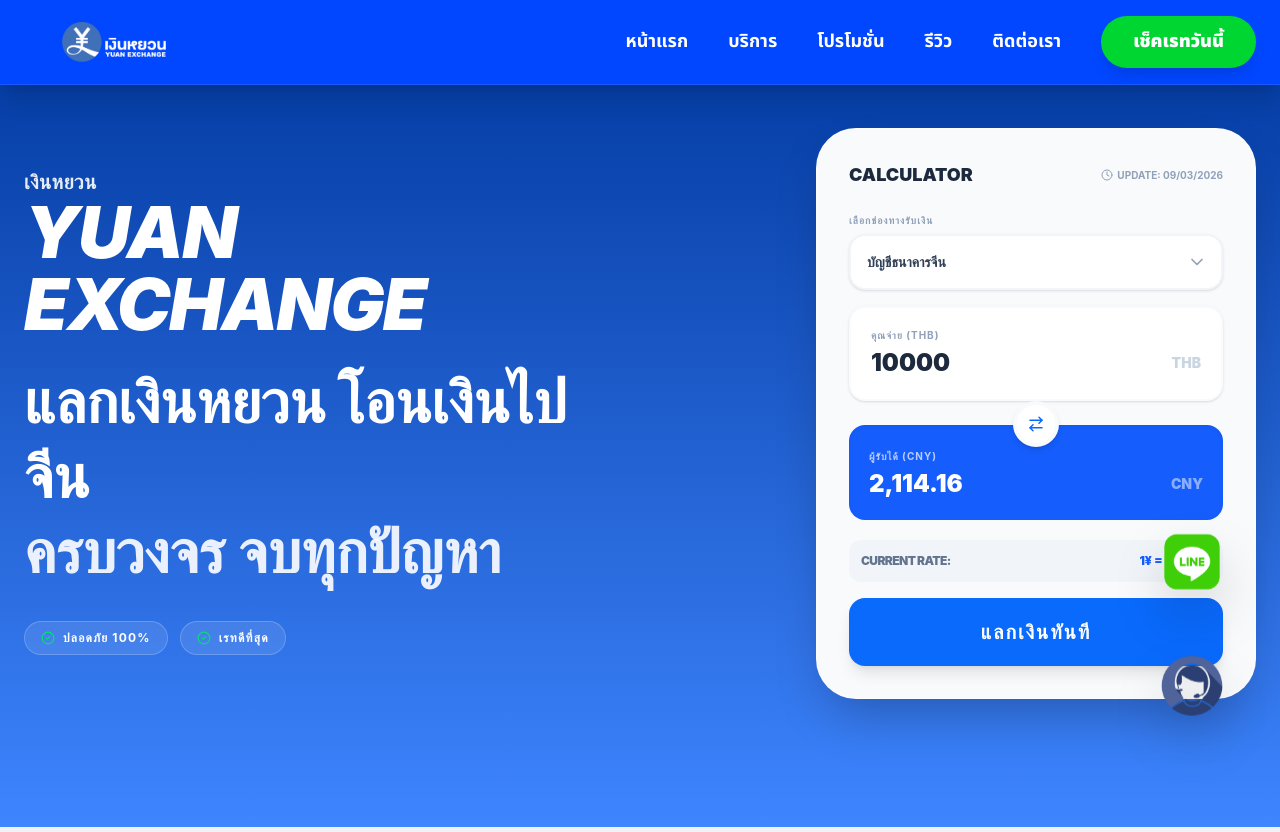
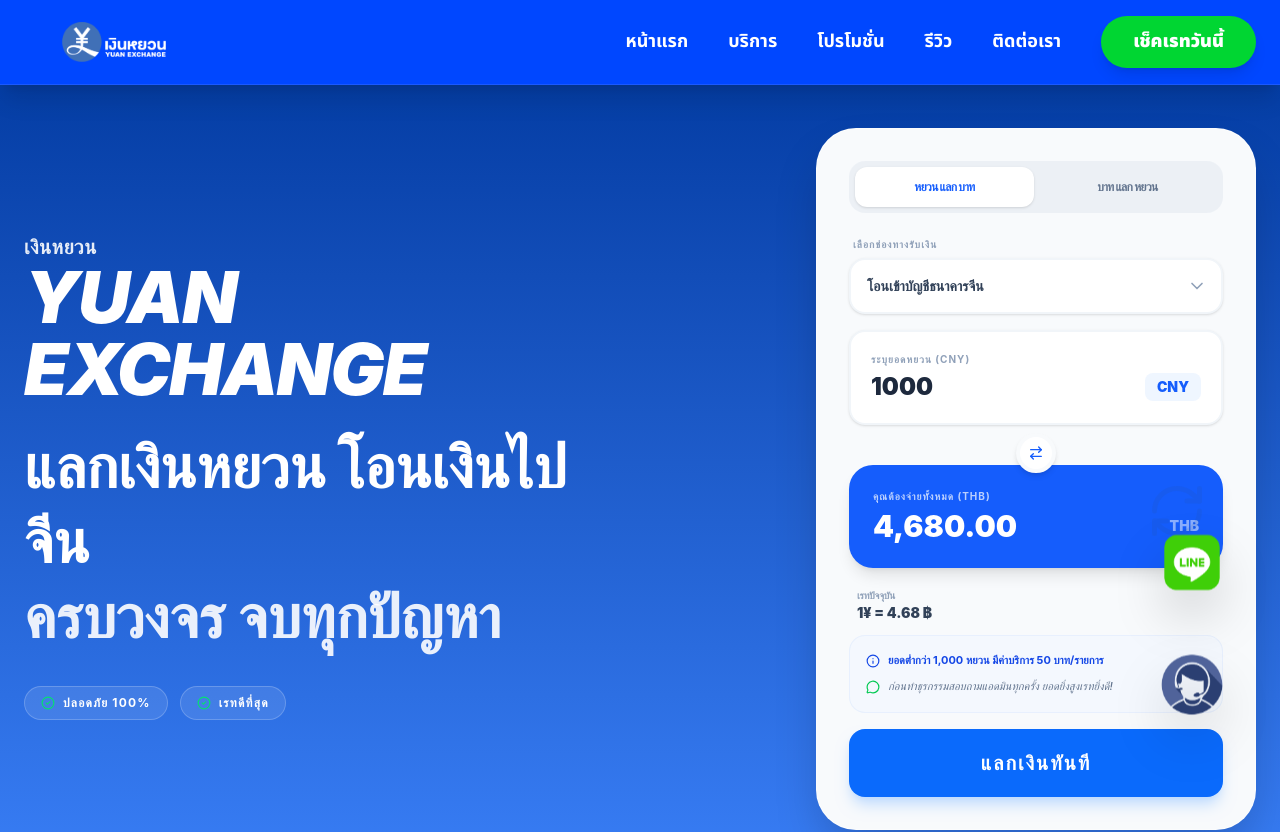
Before and after one commit to As619601/yuan-exchange, a Next.js app: page / in a window 1280 px wide. Shown: the top 832 px of the page. Built offline with nearby package versions, Linux system fonts and the light colour scheme.

Commit message:
Edit cal

```diff
--- a/app/components/home/Hero.tsx
+++ b/app/components/home/Hero.tsx
@@ -1,28 +1,20 @@
 'use client';
 import React, { useState, useMemo } from 'react';
-import { ArrowRightLeft, CheckCircle2, Clock, ChevronDown, Info, RefreshCw } from 'lucide-react';
+import { ArrowRightLeft, CheckCircle2, Clock, ChevronDown, Info, RefreshCw, MessageCircle } from 'lucide-react';
 
+// ⚙️ Configuration: ปรับเรทดิบที่นี่น่อ
 const RATE_CONFIG = {
-  bank: {
-    baseRate: 4.68,
-    bonus: 0.05,
-    thresholds: [{ minCNY: 100000, rate: 4.67 }, { minCNY: 50000, rate: 4.675 }]
-  },
-  digital: {
-    baseRate: 4.71,
-    alipayBonus: 0.03,
-    wechatBonus: 0,
-    minFeeThreshold: 1000,
-    feeAmount: 50,
-    thresholds: [{ minCNY: 100000, rate: 4.66 }, { minCNY: 50000, rate: 4.665 }, { minCNY: 10000, rate: 4.67 }]
-  },
-  pay: { fixedRate: 4.76, minFeeThreshold: 1000, feeAmount: 50 }
+  bank: 4.68,
+  digital: 4.71,
+  pay: 4.76,
+  minFeeThreshold: 1000,
+  feeAmount: 50
 };
 
 export default function HeroSection() {
-  const [amount, setAmount] = useState('10000');
+  const [calculationMode, setCalculationMode] = useState('CNYtoTHB');
+  const [amount, setAmount] = useState('1000');
   const [transferType, setTransferType] = useState('bank');
-  const [calculationMode, setCalculationMode] = useState('THBtoCNY');
 
   const lineLink = "https://line.me/R/ti/p/@yuanexchange";
 
@@ -31,43 +23,33 @@
     let rate = 0;
     let transferFee = 0;
 
-    switch (transferType) {
-      case 'bank': {
-        const config = RATE_CONFIG.bank;
-        const estCNY = calculationMode === 'THBtoCNY' ? inputNum / config.baseRate : inputNum;
-        const match = config.thresholds.find(t => estCNY >= t.minCNY);
-        rate = (match ? match.rate : config.baseRate) + config.bonus;
-        break;
-      }
-      case 'alipay':
-      case 'wechat': {
-        const config = RATE_CONFIG.digital;
-        const estCNY = calculationMode === 'THBtoCNY' ? inputNum / config.baseRate : inputNum;
-        const match = config.thresholds.find(t => estCNY >= t.minCNY);
-        const bonus = transferType === 'alipay' ? config.alipayBonus : config.wechatBonus;
-        rate = (match ? match.rate : config.baseRate) + bonus;
-        if (estCNY < config.minFeeThreshold) transferFee = config.feeAmount;
-        break;
-      }
-      case 'pay': {
-        const config = RATE_CONFIG.pay;
-        rate = config.fixedRate;
-        const estCNY = calculationMode === 'THBtoCNY' ? inputNum / rate : inputNum;
-        if (estCNY < config.minFeeThreshold) transferFee = config.feeAmount;
-        break;
-      }
-      default: rate = 4.70;
+    // 1. เลือกเรทดิบตามประเภท (ไม่มีบวก Bonus แล้วน่อ)
+    if (transferType === 'bank') {
+      rate = RATE_CONFIG.bank;
+    } else if (transferType === 'alipay' || transferType === 'wechat') {
+      rate = RATE_CONFIG.digital;
+    } else if (transferType === 'pay') {
+      rate = RATE_CONFIG.pay;
     }
 
+    // 2. เช็กค่าธรรมเนียมจากยอดหยวน
+    const totalCNY = calculationMode === 'CNYtoTHB' ? inputNum : (inputNum / rate);
+    if (totalCNY > 0 && totalCNY < RATE_CONFIG.minFeeThreshold) {
+      transferFee = RATE_CONFIG.feeAmount;
+    }
+
+    // 3. คำนวณตามโหมด
     let finalResult = 0;
-    if (calculationMode === 'THBtoCNY') {
+    if (calculationMode === 'CNYtoTHB') {
+      // หยวน -> บาท: (ยอดหยวน * เรท) + ค่าธรรมเนียม
+      finalResult = (inputNum * rate) + transferFee;
+    } else {
+      // บาท -> หยวน: (ยอดบาท - ค่าธรรมเนียม) / เรท
       finalResult = Math.max(0, (inputNum - transferFee) / rate);
-    } else {
-      finalResult = (inputNum * rate) + transferFee;
     }
 
     return {
-      currentRate: rate.toFixed(3),
+      currentRate: rate.toFixed(2),
       fee: transferFee,
       resultValue: finalResult
     };
@@ -101,88 +83,114 @@
 
         {/* Calculator Side */}
         <div className="flex flex-col items-center lg:items-end w-full gap-5">
-          <div className="bg-slate-50 p-6 md:p-8 rounded-[40px] shadow-2xl w-full max-w-[440px] border border-white/50 relative">
+          <div className="bg-slate-50 p-4 md:p-8 rounded-[40px] shadow-2xl w-full max-w-[440px] border border-white/50 relative">
 
-            <div className="flex justify-between items-center mb-6">
-              <h3 className="text-lg font-black text-slate-800 uppercase">Calculator</h3>
-              <div className="flex items-center gap-1 text-slate-400 text-[10px] font-bold">
-                <Clock size={12} /> UPDATE: 09/03/2026
-              </div>
+            {/* 📑 Tab Switcher */}
+            <div className="flex bg-slate-200/50 p-1.5 rounded-2xl mb-6 gap-1">
+              <button
+                onClick={() => { setCalculationMode('CNYtoTHB'); setAmount('1000'); }}
+                className={`flex-1 py-3 rounded-xl text-xs font-black transition-all uppercase tracking-tighter ${calculationMode === 'CNYtoTHB' ? 'bg-white text-blue-600 shadow-sm' : 'text-slate-500 hover:text-slate-700'}`}
+              >
+                หยวน แลก บาท
+              </button>
+              <button
+                onClick={() => { setCalculationMode('THBtoCNY'); setAmount('10000'); }}
+                className={`flex-1 py-3 rounded-xl text-xs font-black transition-all uppercase tracking-tighter ${calculationMode === 'THBtoCNY' ? 'bg-white text-blue-600 shadow-sm' : 'text-slate-500 hover:text-slate-700'}`}
+              >
+                บาท แลก หยวน
+              </button>
             </div>
 
-            <div className="space-y-4 relative">
+            <div className="space-y-4">
               <div>
-                <label className="text-[10px] text-slate-400 font-bold block mb-1.5 uppercase tracking-widest text-left">เลือกช่องทางรับเงิน</label>
+                <label className="text-[10px] text-slate-400 font-bold block mb-1.5 uppercase tracking-widest text-left px-1">เลือกช่องทางรับเงิน</label>
                 <div className="relative">
                   <select
                     value={transferType}
                     onChange={(e) => setTransferType(e.target.value)}
                     className="w-full bg-white border-2 border-slate-100 p-4 rounded-2xl font-bold text-sm text-slate-700 appearance-none outline-none focus:border-blue-500 transition-all shadow-sm cursor-pointer"
                   >
-                    <option value="bank">บัญชีธนาคารจีน</option>
+                    <option value="bank">โอนเข้าบัญชีธนาคารจีน</option>
                     <option value="alipay">อลิเพย์ / Alipay</option>
-                    <option value="wechat">วีแชท / WeChat </option>
-                    <option value="pay">ฝากจ่ายยอดสินค้า</option>
+                    <option value="wechat">วีแชท / WeChat</option>
+                    <option value="pay">ธุรกรรมฝากจ่ายยอดสินค้า</option>
                   </select>
                   <ChevronDown className="absolute right-4 top-[18px] text-slate-400" size={20} />
                 </div>
               </div>
 
-              {/* Input Section */}
-              <div className="bg-white p-5 rounded-2xl border-2 border-slate-50 shadow-sm relative z-0">
+              {/* Input Area */}
+              <div className="bg-white p-5 rounded-2xl border-2 border-slate-100 shadow-sm transition-all focus-within:border-blue-200">
                 <label className="text-[10px] text-slate-400 font-bold block mb-1 uppercase tracking-widest text-left">
-                  {calculationMode === 'THBtoCNY' ? 'คุณจ่าย (THB)' : 'ระบุยอดที่ต้องการ (CNY)'}
+                  {calculationMode === 'CNYtoTHB' ? 'ระบุยอดหยวน (CNY)' : 'ระบุยอดบาท (THB)'}
                 </label>
                 <div className="flex justify-between items-center">
-                  <input type="number" value={amount} onChange={(e) => setAmount(e.target.value)} className="text-2xl font-black text-slate-800 outline-none w-full bg-transparent" />
-                  <span className="font-black text-slate-300 text-sm ml-2">
-                    {calculationMode === 'THBtoCNY' ? 'THB' : 'CNY'}
+                  <input
+                    type="number"
+                    value={amount}
+                    onChange={(e) => setAmount(e.target.value)}
+                    className="text-2xl font-black text-slate-800 outline-none w-full bg-transparent"
+                  />
+                  <span className="font-black text-blue-600 text-sm ml-2 bg-blue-50 px-3 py-1 rounded-lg">
+                    {calculationMode === 'CNYtoTHB' ? 'CNY' : 'THB'}
                   </span>
                 </div>
               </div>
 
-              {/* Result Section พร้อมปุ่มสลับตรงกลาง */}
-              <div className="relative pt-2">
-                {/* 🔄 ปุ่มสลับโหมด - ย้ายมาไว้ตรงลูกศรตรงกลางน่อ */}
-                <button
-                  onClick={() => setCalculationMode(prev => prev === 'THBtoCNY' ? 'CNYtoTHB' : 'THBtoCNY')}
-                  className="absolute -top-4 left-1/2 -translate-x-1/2 bg-white p-2.5 rounded-full shadow-md text-[#0a6afc] border-4 border-slate-50 z-20 hover:text-blue-700 hover:scale-110 active:scale-95 transition-all group"
-                  title="สลับฝั่งการคำนวณ"
-                >
-                  <div className="relative overflow-hidden">
-                    <ArrowRightLeft size={18} className="group-hover:opacity-0 transition-opacity duration-300" />
-                    <RefreshCw size={18} className="absolute inset-0 opacity-0 group-hover:opacity-100 group-hover:rotate-180 transition-all duration-500" />
+              {/* Middle Icon */}
+              <div className="flex justify-center -my-2 relative z-10">
+                <div className="bg-white p-2 rounded-full shadow-md border-4 border-slate-50 text-blue-600">
+                  <ArrowRightLeft size={16} />
+                </div>
+              </div>
+
+              {/* Result Area */}
+              <div className="bg-blue-600 p-6 rounded-3xl shadow-lg relative overflow-hidden group">
+                <div className="absolute top-0 right-0 p-4 opacity-10 group-hover:rotate-12 transition-transform pointer-events-none">
+                    <RefreshCw size={60} />
+                </div>
+                <label className="text-[10px] text-white/70 font-bold block mb-1 uppercase tracking-widest text-left">
+                  {calculationMode === 'CNYtoTHB' ? 'คุณต้องจ่ายทั้งหมด (THB)' : 'ผู้รับจะได้รับ (CNY)'}
+                </label>
+                <div className="flex justify-between items-center">
+                  <div className="text-3xl font-black text-white truncate">
+                    {resultValue.toLocaleString(undefined, { minimumFractionDigits: 2, maximumFractionDigits: 2 })}
                   </div>
-                </button>
+                  <span className="font-black text-white/50 text-sm ml-2 uppercase">
+                    {calculationMode === 'CNYtoTHB' ? 'THB' : 'CNY'}
+                  </span>
+                </div>
+              </div>
 
-                <div className="bg-blue-600 p-5 rounded-2xl shadow-inner relative overflow-hidden">
-                  <label className="text-[10px] text-white/70 font-bold block mb-1 uppercase tracking-widest text-left mt-1">
-                    {calculationMode === 'THBtoCNY' ? 'ผู้รับได้ (CNY)' : 'คุณต้องจ่ายทั้งหมด (THB)'}
-                  </label>
-                  <div className="flex justify-between items-center">
-                    <div className="text-2xl font-black text-white truncate">
-                      {resultValue.toLocaleString(undefined, { minimumFractionDigits: 2, maximumFractionDigits: 2 })}
+              {/* Dynamic Info */}
+              <div className="space-y-3 pt-1">
+                <div className="flex justify-between items-center px-2">
+                  <div className="flex flex-col">
+                    <span className="text-[10px] text-slate-400 font-bold uppercase tracking-tight">เรทปัจจุบัน</span>
+                    <span className="text-sm font-black text-slate-700">1¥ = {currentRate} ฿</span>
+                  </div>
+                  {fee > 0 && (
+                    <div className="flex flex-col items-end">
+                      <span className="text-[10px] text-red-400 font-bold uppercase tracking-tight text-right italic leading-none">Low Amount Fee</span>
+                      <span className="text-sm font-black text-red-500">+{fee} ฿</span>
                     </div>
-                    <span className="font-black text-white/50 text-sm ml-2">
-                      {calculationMode === 'THBtoCNY' ? 'CNY' : 'THB'}
-                    </span>
+                  )}
+                </div>
+
+                {/* 📝 โน้ตด้านล่าง */}
+                <div className="bg-blue-50/50 p-4 rounded-2xl border border-blue-100/50 space-y-2">
+                  <div className="flex items-start gap-2 text-[11px] text-blue-700 font-bold leading-relaxed">
+                    <Info size={14} className="shrink-0 mt-0.5" />
+                    <p>ยอดต่ำกว่า 1,000 หยวน มีค่าบริการ 50 บาท/รายการ</p>
+                  </div>
+                  <div className="flex items-start gap-2 text-[11px] text-slate-500 font-medium leading-relaxed italic">
+                    <MessageCircle size={14} className="shrink-0 mt-0.5 text-green-500" />
+                    <p>ก่อนทำธุรกรรมสอบถามแอดมินทุกครั้ง ยอดยิ่งสูงเรทยิ่งดี!</p>
                   </div>
                 </div>
               </div>
 
-              <div className="space-y-2 pt-1">
-                <div className="bg-slate-100 p-3 rounded-xl flex justify-between items-center text-[12px] font-black">
-                  <span className="text-slate-500 uppercase tracking-tighter text-left">Current Rate:</span>
-                  <span className="text-blue-600">1¥ = {currentRate} ฿</span>
-                </div>
-                {fee > 0 && (
-                  <div className="flex items-center justify-center gap-1.5 text-[11px] text-red-500 font-bold py-1 bg-red-50 rounded-lg border border-red-100 animate-pulse">
-                    <Info size={12} /> มีค่าบริการ {fee}฿ (สำหรับยอดต่ำกว่า 1,000¥)
-                  </div>
-                )}
-              </div>
-
-              <a href={lineLink} target="_blank" className="w-full bg-[#0a6afc] hover:bg-blue-700 text-white py-5 rounded-2xl text-xl font-black transition-all shadow-lg flex items-center justify-center active:scale-95 uppercase tracking-widest">
+              <a href={lineLink} target="_blank" className="w-full bg-[#0a6afc] hover:bg-blue-700 text-white py-5 rounded-2xl text-xl font-black transition-all shadow-lg shadow-blue-200 flex items-center justify-center active:scale-95 uppercase tracking-widest gap-2">
                 แลกเงินทันที
               </a>
             </div>
```
